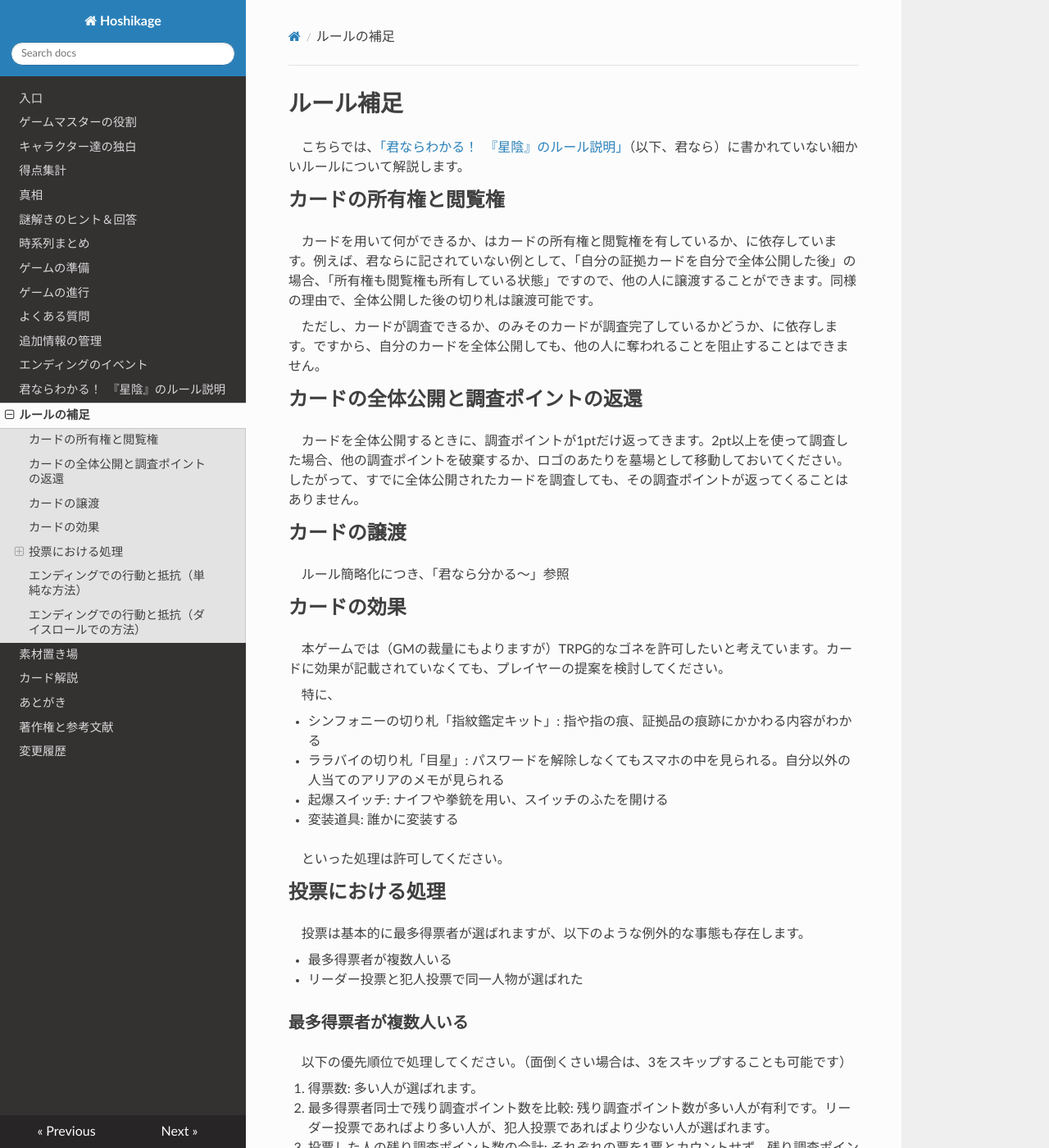
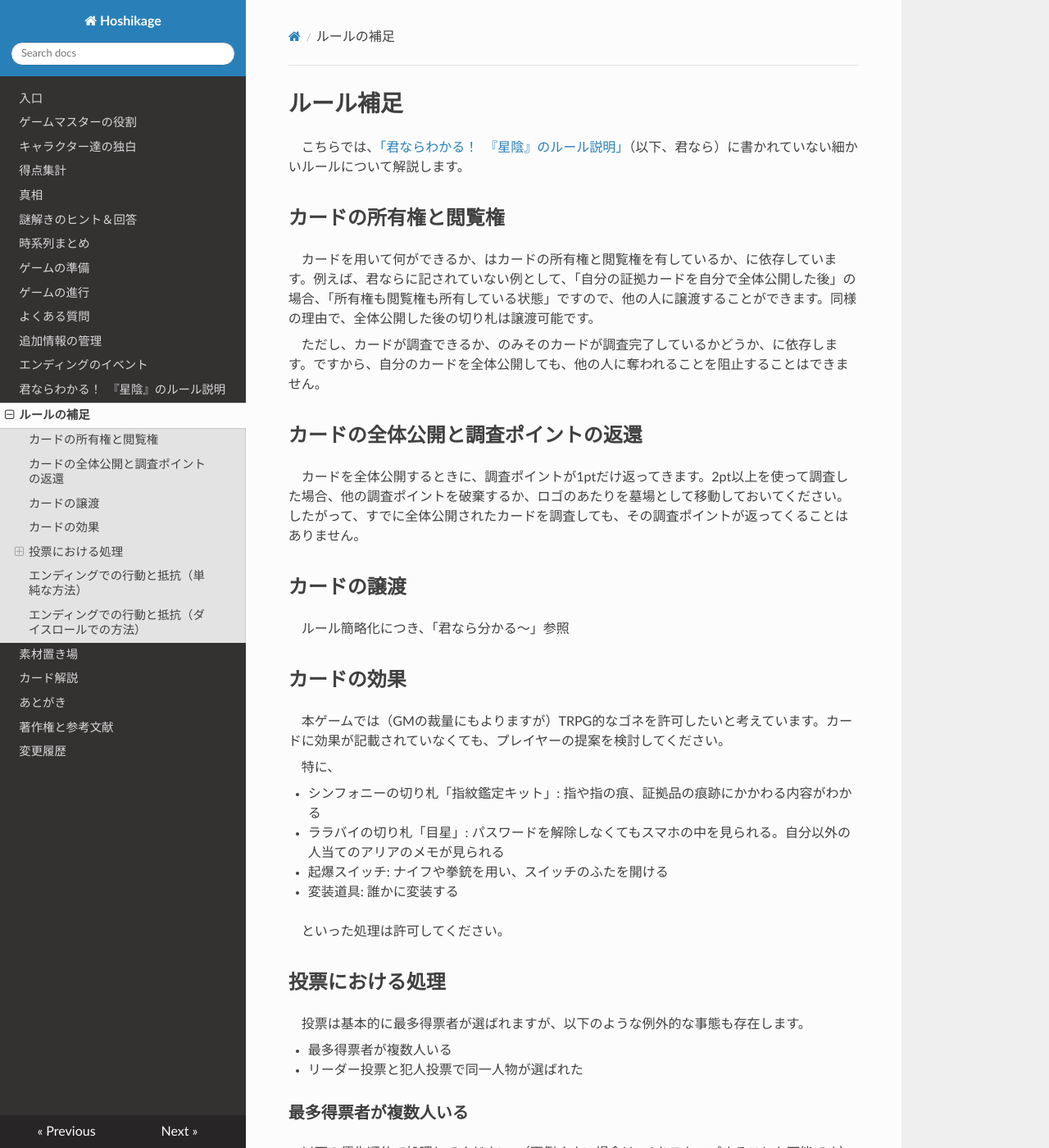
Before and after one commit to KTakahiro1729/Hoshikage, an MkDocs documentation site: the page built from docs/RulesAdditional.md, in a window 1280 px wide and 1400 px high. Shown: the whole window at 82% size. Built offline with MkDocs 1.6.1, drawn with Linux system fonts in a browser that asks for light colours; nearby versions of some CDN libraries.

Commit message:
fix css margin

```diff
--- a/docs/css/extra.css
+++ b/docs/css/extra.css
@@ -2,6 +2,16 @@ p{
     text-indent: 1em;
     margin: 0.5em 0px;
   }
+
+h2{
+  margin-top: 30px;
+  margin-bottom: 5px;
+}
+
+h3{
+  margin-top: 20px;
+  margin-bottom: 0px;
+}
 
 blockquote{
   border-left:5px solid #999999;
```
